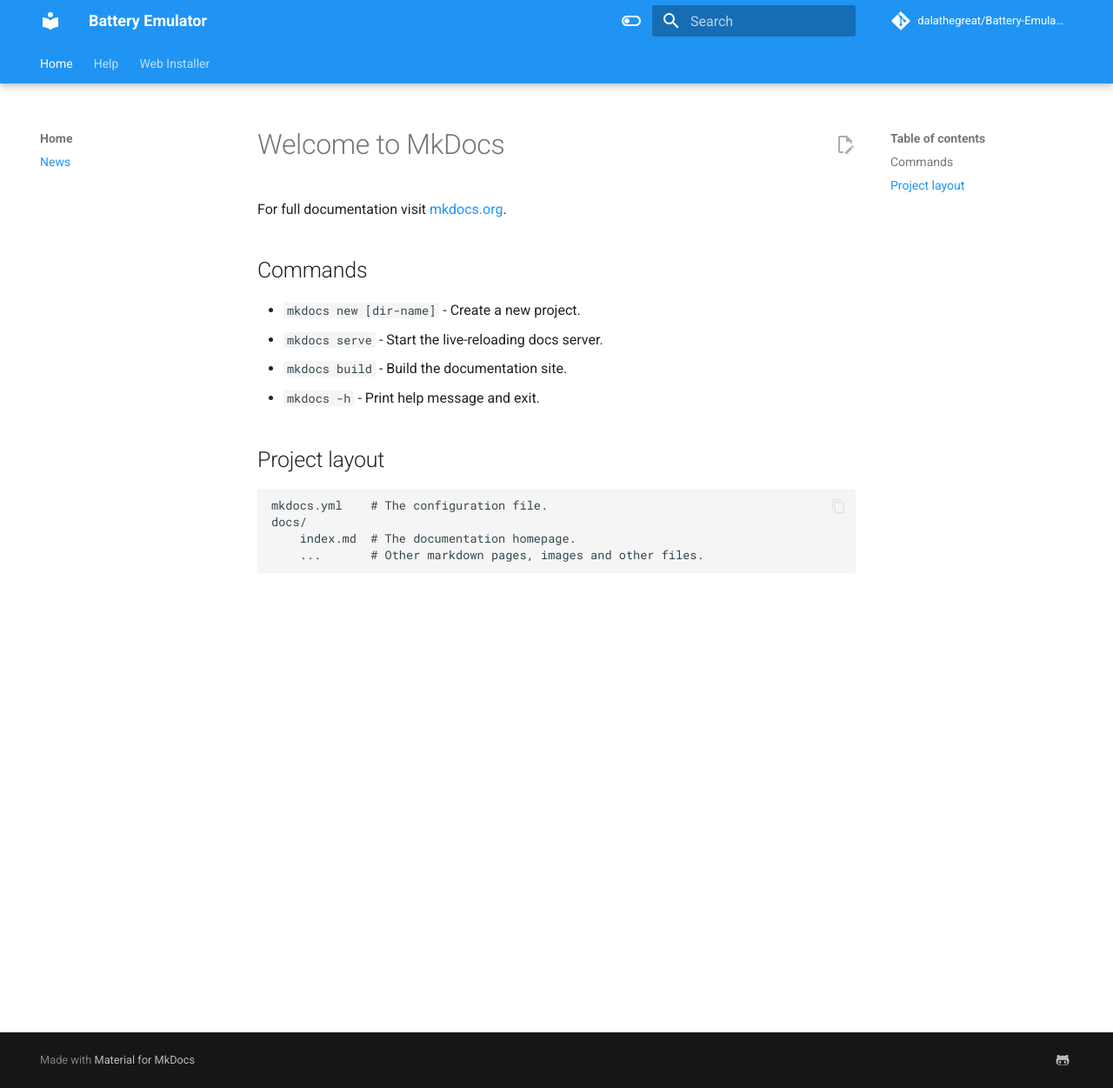
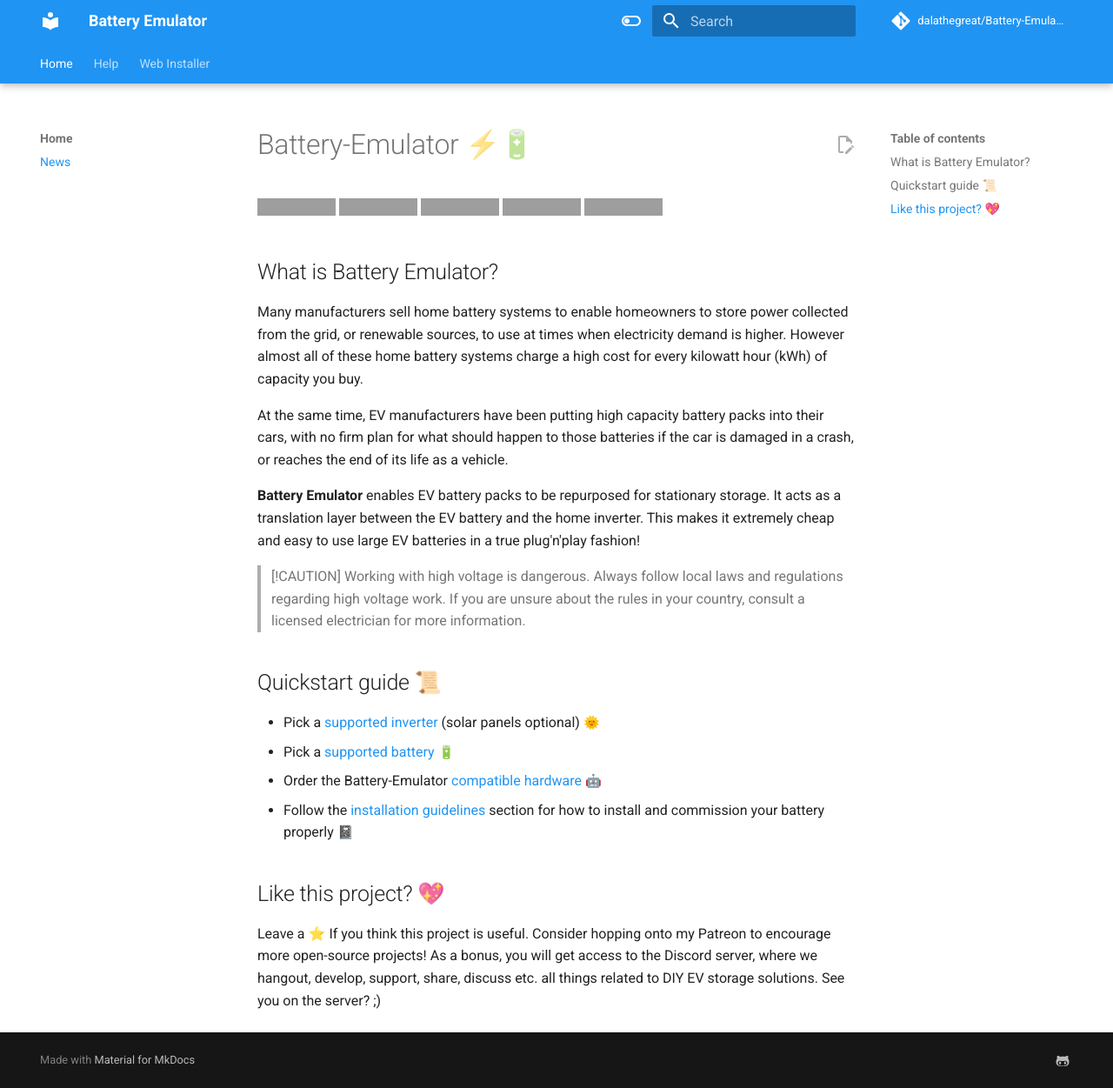
Before and after one commit to nagyrobi/Battery-Emulator-Docs, an MkDocs documentation site: the page built from docs/index.md, in a window 1280 px wide and 1251 px high. Shown: the whole window at 87% size. Built offline with MkDocs 1.6.1 and Material for MkDocs 9.7.7, drawn with Linux system fonts in a browser that asks for light colours; emoji names are drawn with the system emoji font; comment, search, counter and statistics services are not loaded; grey boxes are pictures that could not be loaded.

Commit message:
Update index.md

```diff
--- a/docs/index.md
+++ b/docs/index.md
@@ -1,17 +1,26 @@
-# Welcome to MkDocs
+# Battery-Emulator ⚡🔋
+![GitHub release (with filter)](https://img.shields.io/github/v/release/dalathegreat/BYD-Battery-Emulator-For-Gen24?color=%23008000)
+![GitHub Repo stars](https://img.shields.io/github/stars/dalathegreat/Battery-Emulator?style=flat&color=%23128512)
+![GitHub forks](https://img.shields.io/github/forks/dalathegreat/Battery-Emulator?style=flat&color=%23128512)
+![GitHub actions](https://img.shields.io/github/actions/workflow/status/dalathegreat/BYD-Battery-Emulator-For-Gen24/compile-common-image-lilygo-TCAN.yml?color=0E810E)
+![Static Badge](https://img.shields.io/badge/made-with_love-blue?color=%23008000)
 
-For full documentation visit [mkdocs.org](https://www.mkdocs.org).
+## What is Battery Emulator?
 
-## Commands
+Many manufacturers sell home battery systems to enable homeowners to store power collected from the grid, or renewable sources, to use at times when electricity demand is higher. However almost all of these home battery systems charge a high cost for every kilowatt hour (kWh) of capacity you buy.
 
-* `mkdocs new [dir-name]` - Create a new project.
-* `mkdocs serve` - Start the live-reloading docs server.
-* `mkdocs build` - Build the documentation site.
-* `mkdocs -h` - Print help message and exit.
+At the same time, EV manufacturers have been putting high capacity battery packs into their cars, with no firm plan for what should happen to those batteries if the car is damaged in a crash, or reaches the end of its life as a vehicle.
 
-## Project layout
+**Battery Emulator** enables EV battery packs to be repurposed for stationary storage. It acts as a translation layer between the EV battery and the home inverter. This makes it extremely cheap and easy to use large EV batteries in a true plug'n'play fashion!
 
-    mkdocs.yml    # The configuration file.
-    docs/
-        index.md  # The documentation homepage.
-        ...       # Other markdown pages, images and other files.
+> [!CAUTION]
+> Working with high voltage is dangerous. Always follow local laws and regulations regarding high voltage work. If you are unsure about the rules in your country, consult a licensed electrician for more information.
+
+## Quickstart guide 📜
+- Pick a [supported inverter](https://github.com/dalathegreat/Battery-Emulator/wiki#supported-inverters-list) (solar panels optional) :sun_with_face:
+- Pick a [supported battery](https://github.com/dalathegreat/Battery-Emulator/wiki#supported-batteries-list) :battery:
+- Order the Battery-Emulator [compatible hardware](https://github.com/dalathegreat/Battery-Emulator/wiki#where-do-i-get-the-hardware-needed) :robot:
+- Follow the [installation guidelines](https://github.com/dalathegreat/Battery-Emulator/wiki/Installation-guidelines) section for how to install and commission your battery properly :notebook:
+
+## Like this project? 💖
+Leave a ⭐ If you think this project is useful. Consider hopping onto my Patreon to encourage more open-source projects! As a bonus, you will get access to the Discord server, where we hangout, develop, support, share, discuss etc. all things related to DIY EV storage solutions. See you on the server? ;)
```
